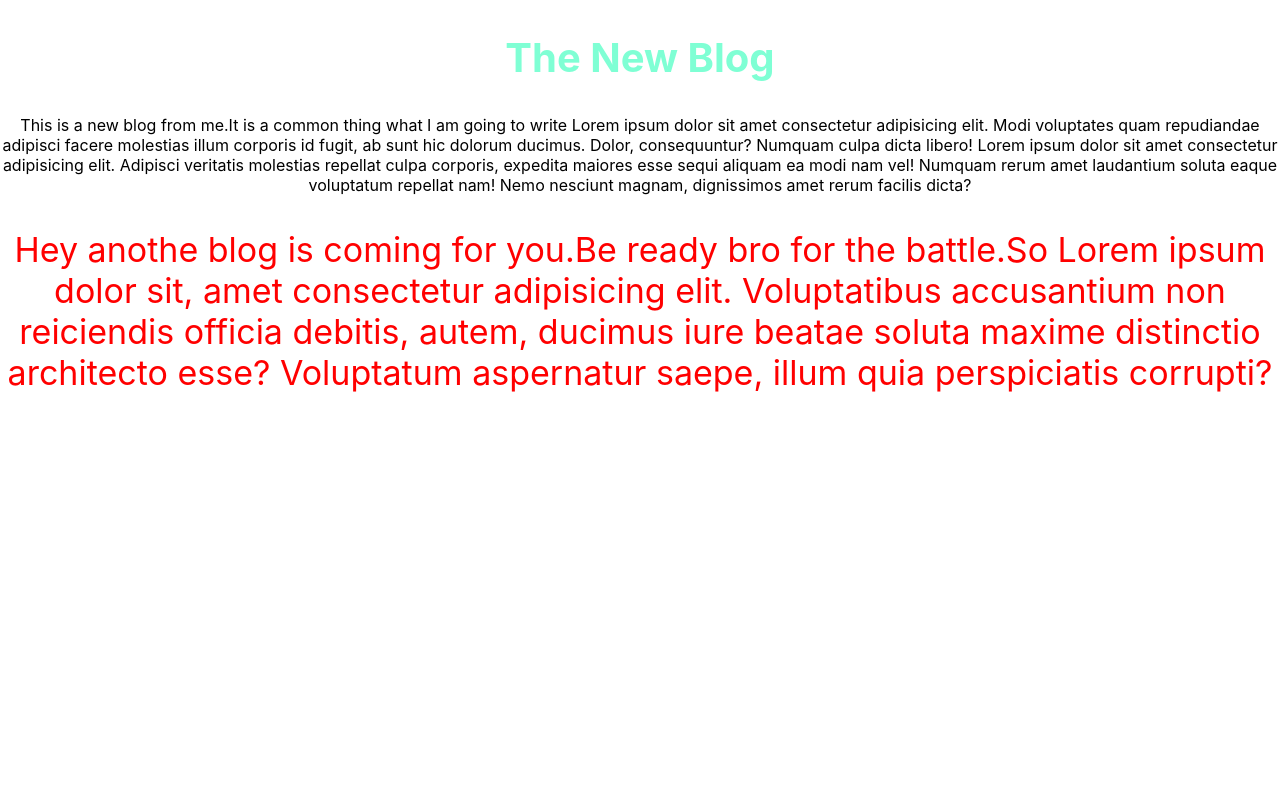
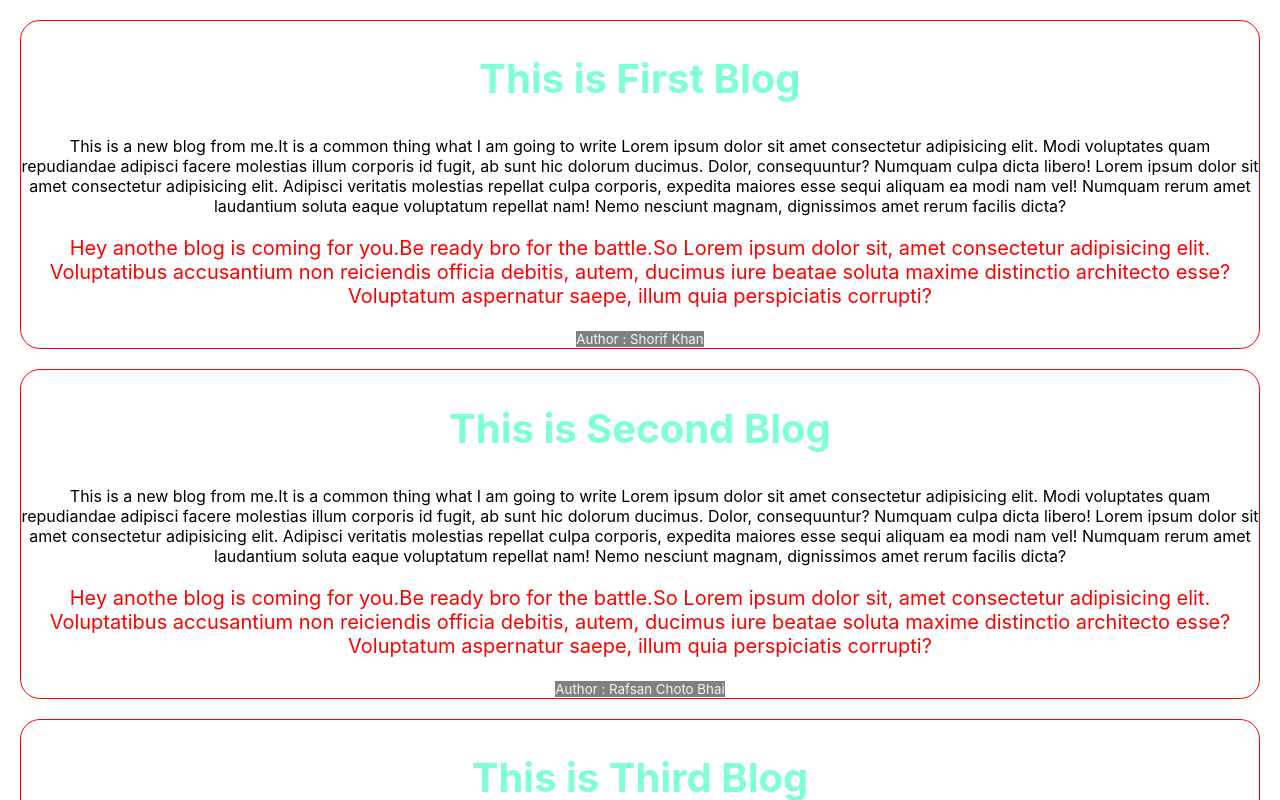
Before and after one commit to khanshorif331/react-practice, a React (Create React App) app: page / in a window 1280 px wide. Shown: the top 800 px of the page. Built offline with nearby package versions, Linux system fonts and the light colour scheme.

Commit message:
made some copmonenst according to the checklist

```diff
--- a/src/App.js
+++ b/src/App.js
@@ -1,27 +1,30 @@
-import logo from './logo.svg';
 import './App.css';
 
 function App() {
   return (
     <div className="App">
-      <Blog></Blog>
+      <Blog heading="This is First Blog" author="Shorif Khan"></Blog>
+      <Blog heading="This is Second Blog" author="Rafsan Choto Bhai"></Blog>
+      <Blog heading="This is Third Blog" author="Ratul Sinha"></Blog>
+      <Blog heading="This is Fourth Blog" author="Jhankar Mahbub"> </Blog>
     </div>
   );
 }
 
 
-function Blog (){
+function Blog (props){
   const style={
     color:'aquamarine',
     backgroundColor:'white',
     fontSize:40,
   }
   return(
-    <div>
-      <h2 style={style}>The New Blog</h2>
+    <div style={{border:'1px solid red',borderRadius:20,margin:20}}>
+      <h2 style={style}>{props.heading}</h2>
       <article className='blog'>This is a new blog from me.It is a common thing what I am going to write Lorem ipsum dolor sit amet consectetur adipisicing elit. Modi voluptates quam repudiandae adipisci facere molestias illum corporis id fugit, ab sunt hic dolorum ducimus. Dolor, consequuntur? Numquam culpa dicta libero! Lorem ipsum dolor sit amet consectetur adipisicing elit. Adipisci veritatis molestias repellat culpa corporis, expedita maiores esse sequi aliquam ea modi nam vel! Numquam rerum amet laudantium soluta eaque voluptatum repellat nam! Nemo nesciunt magnam, dignissimos amet rerum facilis dicta?
-      <p style={{color:'red',fontSize:34}}>Hey anothe blog is coming for you.Be ready bro for the battle.So Lorem ipsum dolor sit, amet consectetur adipisicing elit. Voluptatibus accusantium non reiciendis officia debitis, autem, ducimus iure beatae soluta maxime distinctio architecto esse? Voluptatum aspernatur saepe, illum quia perspiciatis corrupti?</p>
+      <p style={{color:'red',fontSize:20}}>Hey anothe blog is coming for you.Be ready bro for the battle.So Lorem ipsum dolor sit, amet consectetur adipisicing elit. Voluptatibus accusantium non reiciendis officia debitis, autem, ducimus iure beatae soluta maxime distinctio architecto esse? Voluptatum aspernatur saepe, illum quia perspiciatis corrupti?</p>
       </article>
+      <small style={{backgroundColor:'gray',color:'whitesmoke'}}>Author : {props.author}</small>
     </div>
   )
 }
```
